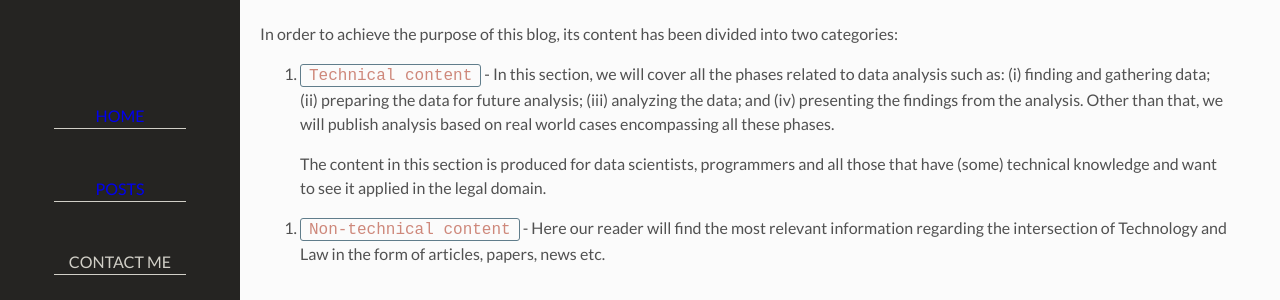
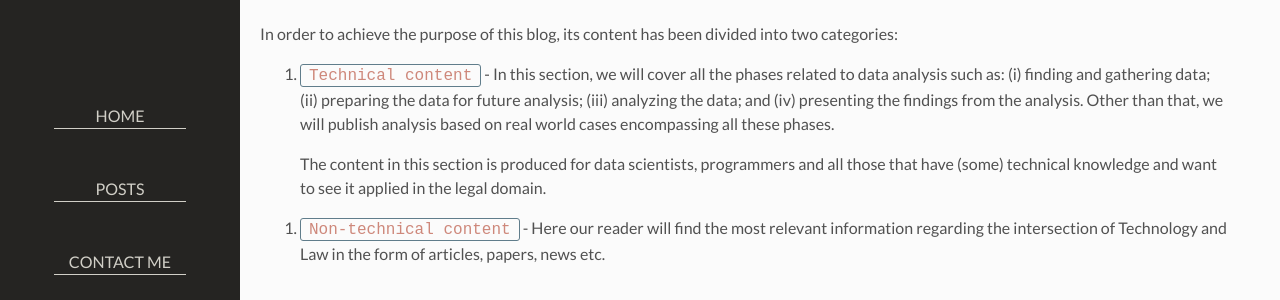
Before and after one commit to omattuy/data_science_and_law, a Jekyll site: the page built from index.markdown, in a window 1280 px wide. Shown: the part 359-659 px from the top of the page. Built offline with Jekyll 4.4.1, drawn with Linux system fonts in a browser that asks for light colours.

Commit message:
New styling

```diff
--- a/_layouts/main.html
+++ b/_layouts/main.html
@@ -12,8 +12,22 @@ layout: default
       <p>{{site.about-author}}</p>
     </div>
   </header> <!-- End Header -->
-  <body vlink="#D1CFC7">
+  <body>
     <center>
+      <style>
+        a:link {
+          color: #D1CFC7;
+        }
+        a:visited {
+          color: #D1CFC7;
+        }
+        a:active {
+          color: #D1CFC7;
+        }
+        a:hover {
+          color: #D1CFC7;
+        }
+      </style>
       <div class="menu-bar"><a style="text-decoration: none;" href="/index.html"> HOME </a></div>
       <br><br>
       <div class="menu-bar"><a style="text-decoration: none;" href="/list_posts"> POSTS </a></div>
```
